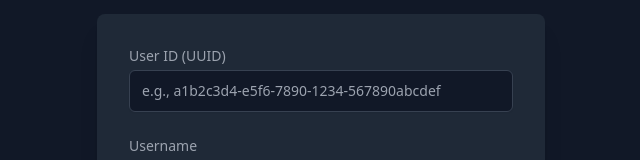
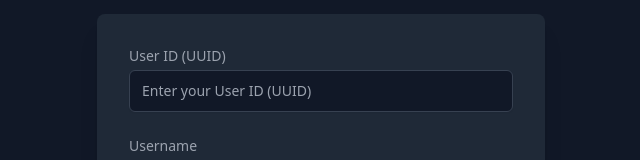
Before and after one commit to willystawn/airdrop-task-tracker, a React (Vite) app: page / in a window 1280 px wide. Shown: the part 277-437 px from the top of the page, without its empty margins (319-959 px from the left). Built offline with nearby package versions, Linux system fonts and the light colour scheme; no server answers.

Commit message:
adjust UI

```diff
--- a/components/LoginPage.tsx
+++ b/components/LoginPage.tsx
@@ -74,12 +74,12 @@
               <input
                 id="userId"
                 name="userId"
-                type="text"
+                type="password"
                 autoComplete="off"
                 required
                 value={userIdInput}
                 onChange={(e) => setUserIdInput(e.target.value)}
-                placeholder="e.g., a1b2c3d4-e5f6-7890-1234-567890abcdef"
+                placeholder="Enter your User ID (UUID)"
                 className="mt-1 block w-full bg-base-100 border border-base-300 rounded-md shadow-sm py-2.5 px-3 focus:outline-none focus:ring-primary focus:border-primary sm:text-sm"
               />
             </div>
--- a/pages/FeatureManagementPage.tsx
+++ b/pages/FeatureManagementPage.tsx
@@ -233,7 +233,7 @@
             </p>
         </div>
       ) : (
-        <div className="grid grid-cols-1 gap-0">
+        <div className="grid grid-cols-1 lg:grid-cols-2 gap-3">
           {filteredAndSortedTasks.map(task => (
             <div key={task.id} className="relative group/taskitem">
                 <TaskItem task={task} onToggleComplete={onToggleComplete} globalTagDefinitions={globalTagDefinitions} />
```
